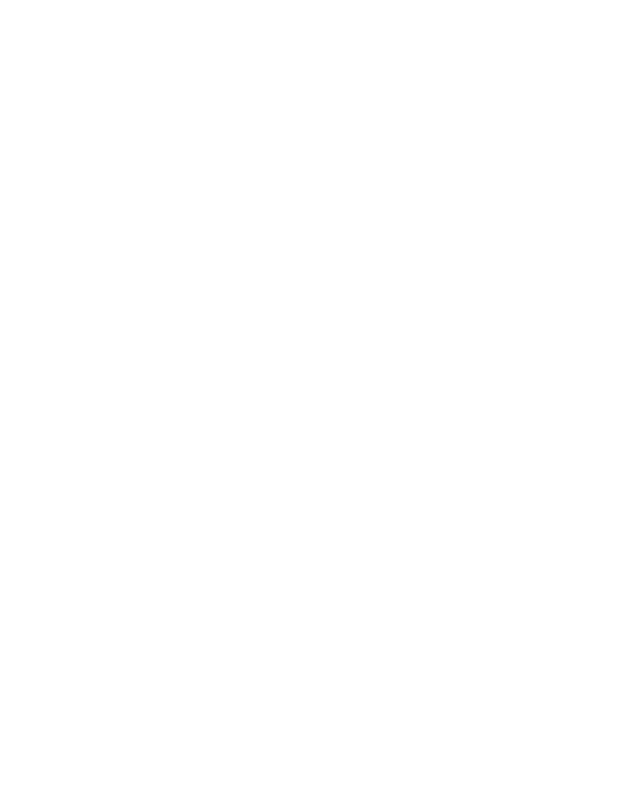
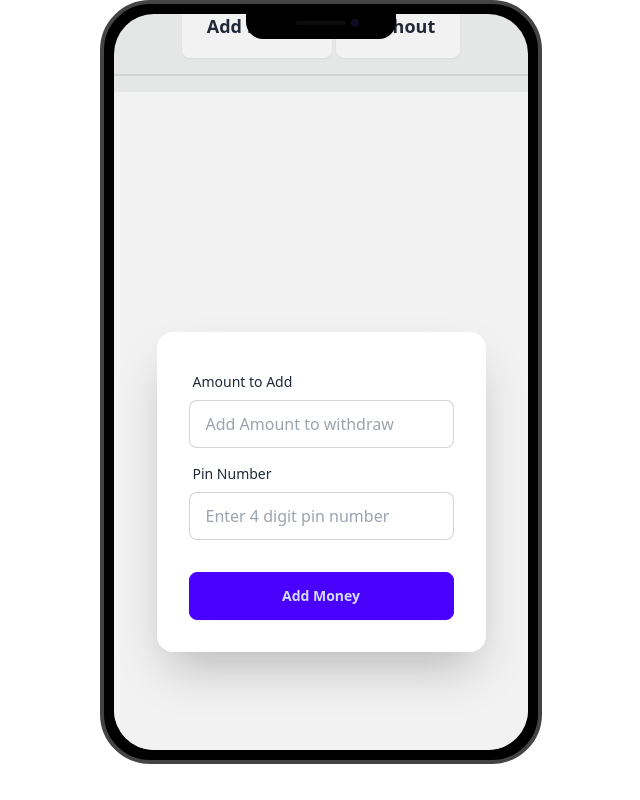
Before and after one commit to protivaghosh/payoo-resources, a plain HTML site: page home.html in a window 1280 px wide. Shown: the whole page, without its empty margins (319-959 px from the left). Drawn offline with nearby package versions, Linux system fonts and the light colour scheme.

Commit message:
added money amount to add

```diff
--- a/home.html
+++ b/home.html
@@ -3,9 +3,66 @@
 <head>
     <meta charset="UTF-8">
     <meta name="viewport" content="width=device-width, initial-scale=1.0">
-    <title>Payoo Home Page</title>
+   <title>Payoo Home Page</title>
+   <link href="https://cdn.jsdelivr.net/npm/daisyui@4.12.10/dist/full.min.css" rel="stylesheet" type="text/css" />
+   <script src="https://cdn.tailwindcss.com"></script>
+
 </head>
 <body>
+    <main class="flex justify-center">
+        <div class="mockup-phone">
+            <div class="camera"></div>
+            <div class="display">
+              <div class="artboard artboard-demo phone-3">
+                <!-- available balance -->
+                <div>
+                    <div class="stats shadow">
+                        <div class="stat">
+                          <div class="stat-value">89000</div>
+                          <div class="stat-desc">Available Balance</div>
+                        </div>
+                    </div>
+                </div>
+                <div class="divider"></div>
+            <!-- user button -->
+             <div>
+                <button class="btn btn-lg">Add Money</button>
+                <button class="btn btn-lg">Cashout</button>
+             </div>
+             <div class="divider"></div>
+             <!-- add money start -->
+             <div class="hero bg-base-200 min-h-screen">
+                <div class="hero-content flex-col">
 
+                  <div class="card bg-base-100 w-full max-w-sm shrink-0 shadow-2xl">
+                    <form class="card-body">
+                      <div class="form-control">
+                        <label class="label">
+                          <span class="label-text">Amount to Add</span>
+                        </label>
+                        <input id="phone-number" type="text" placeholder="Add Amount to withdraw" class="input input-bordered" required />
+                      </div>
+                      <div class="form-control">
+                        <label class="label">
+                          <span class="label-text">Pin Number</span>
+                        </label>
+                        <input id="pin-number" type="password" placeholder="Enter 4 digit pin number" class="input input-bordered" autocomplete="off"  required />
+                        <!-- <label class="label">
+                          <a href="#" class="label-text-alt link link-hover">Forgot password?</a>
+                        </label> -->
+                      </div>
+                      <div class="form-control mt-6">
+                        <button id="button-login" class="btn btn-primary">Add Money</button>
+                      </div>
+                    </form>
+                  </div>
+                </div>
+              </div>
+              <!-- add money end -->
+              </div>
+            </div>
+          </div>
+    </main>
+    <script src="js/home.js"></script>
 </body>
 </html>
--- /dev/null
+++ b/js/home.js
@@ -0,0 +1 @@
+console.log('home added');
--- a/js/index.js
+++ b/js/index.js
@@ -12,6 +12,7 @@ document.getElementById('button-login').addEventListener('click', function(event
 // this is temporary.you should like this
     if(phoneNumber === '5' && pinNumber ==='1234'){
         console.log('you are login');
+        window.location.href='/home.html';
     }
     // step-5:allow user to use the website
     else{
```
